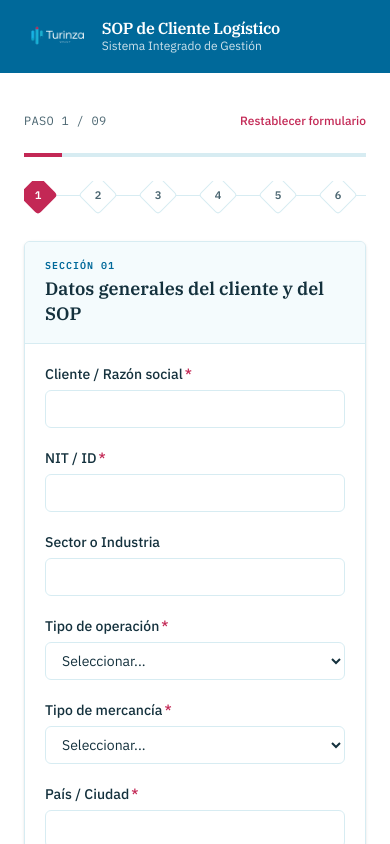
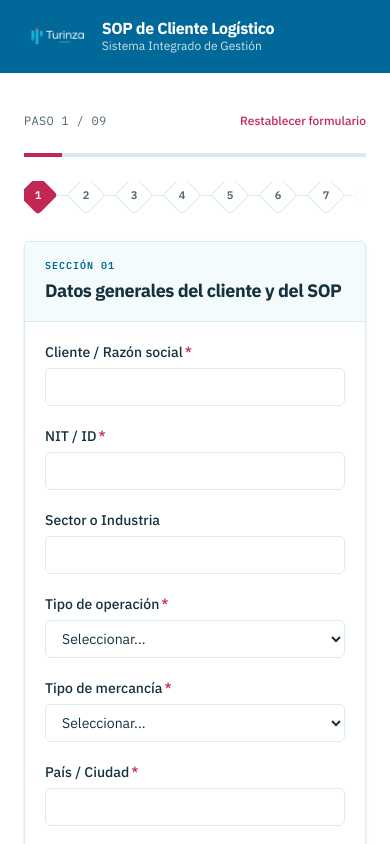
Before and after one commit to ADT-26/sop.turinza, a Next.js app: page / in a window 390 px wide. Shown: the top 844 px of the page. Built offline with nearby package versions, Linux system fonts and the light colour scheme.

Commit message:
mejora frontend

```diff
--- a/src/app/dashboard/[id]/page.tsx
+++ b/src/app/dashboard/[id]/page.tsx
@@ -57,7 +57,7 @@ export default async function DetalleSopPage({ params }: { params: Promise<{ id:
       <div className="flex flex-col gap-4 sm:flex-row sm:items-start sm:justify-between">
         <div>
           <p className="font-mono text-xs text-ink-muted">SOP #{sop.id}</p>
-          <h1 className="mt-1 font-serif text-2xl font-semibold text-ink">
+          <h1 className="mt-1 text-2xl font-bold tracking-tight text-ink">
             {data.datosGenerales.cliente}
           </h1>
           <p className="mt-1 font-mono text-sm text-ink-muted">
--- a/src/app/dashboard/page.tsx
+++ b/src/app/dashboard/page.tsx
@@ -20,7 +20,7 @@ export default async function DashboardPage() {
         <p className="font-mono text-[11px] font-semibold uppercase tracking-widest text-primary-dark">
           Panel interno
         </p>
-        <h1 className="mt-1 font-serif text-2xl font-semibold text-ink">SOPs recibidos</h1>
+        <h1 className="mt-1 text-2xl font-bold tracking-tight text-ink">SOPs recibidos</h1>
         <p className="mt-1 text-sm text-ink-muted">{sops.length} registro(s)</p>
       </div>
 
--- a/src/app/globals.css
+++ b/src/app/globals.css
@@ -12,7 +12,6 @@
   --color-ink-muted: #4a6570;
 
   --font-sans: var(--font-plex-sans);
-  --font-serif: var(--font-plex-serif);
   --font-mono: var(--font-plex-mono);
 }
 
@@ -20,3 +19,17 @@ body {
   background: #ffffff;
   color: var(--color-ink);
 }
+
+/* Desvanecido en el borde derecho para listas con scroll horizontal en móvil
+   (p.ej. el Stepper) — solo es necesario mientras el contenido pueda desbordar. */
+.scroll-fade-right {
+  mask-image: linear-gradient(to right, black calc(100% - 28px), transparent 100%);
+  -webkit-mask-image: linear-gradient(to right, black calc(100% - 28px), transparent 100%);
+}
+
+@media (min-width: 640px) {
+  .scroll-fade-right {
+    mask-image: none;
+    -webkit-mask-image: none;
+  }
+}
--- a/src/app/layout.tsx
+++ b/src/app/layout.tsx
@@ -1,5 +1,5 @@
 import type { Metadata } from "next";
-import { IBM_Plex_Sans, IBM_Plex_Serif, IBM_Plex_Mono } from "next/font/google";
+import { IBM_Plex_Sans, IBM_Plex_Mono } from "next/font/google";
 import { Header } from "@/components/layout/Header";
 import { Footer } from "@/components/layout/Footer";
 import "./globals.css";
@@ -8,12 +8,6 @@ const plexSans = IBM_Plex_Sans({
   variable: "--font-plex-sans",
   subsets: ["latin"],
   weight: ["400", "500", "600", "700"],
-});
-
-const plexSerif = IBM_Plex_Serif({
-  variable: "--font-plex-serif",
-  subsets: ["latin"],
-  weight: ["500", "600", "700"],
 });
 
 const plexMono = IBM_Plex_Mono({
@@ -38,7 +32,7 @@ export default function RootLayout({
   return (
     <html
       lang="es"
-      className={`${plexSans.variable} ${plexSerif.variable} ${plexMono.variable} h-full antialiased`}
+      className={`${plexSans.variable} ${plexMono.variable} h-full antialiased`}
     >
       <body className="flex min-h-full flex-col bg-surface">
         <a
--- a/src/components/layout/Header.tsx
+++ b/src/components/layout/Header.tsx
@@ -6,7 +6,7 @@ export function Header() {
           {/* eslint-disable-next-line @next/next/no-img-element */}
           <img src="/Logo-Turniza_5.gif" alt="Turinza" className="h-10 w-auto" />
           <div>
-            <p className="font-serif text-base font-semibold leading-tight tracking-tight text-white">
+            <p className="text-base font-bold leading-tight tracking-tight text-white">
               SOP de Cliente Logístico
             </p>
             <p className="text-xs text-white/80">Sistema Integrado de Gestión</p>
--- a/src/components/ui/SectionCard.tsx
+++ b/src/components/ui/SectionCard.tsx
@@ -14,7 +14,7 @@ export function SectionCard({ index, title, description, children }: SectionCard
         <p className="font-mono text-[10px] font-semibold uppercase tracking-widest text-primary-dark">
           Sección {String(index).padStart(2, "0")}
         </p>
-        <h2 className="mt-1 font-serif text-lg font-semibold leading-snug text-ink">{title}</h2>
+        <h2 className="mt-1 text-lg font-bold tracking-tight text-ink">{title}</h2>
         {description && <p className="mt-1 text-sm text-ink-muted">{description}</p>}
       </header>
       <div className="space-y-5 px-5 py-5">{children}</div>
--- a/src/components/ui/Stepper.tsx
+++ b/src/components/ui/Stepper.tsx
@@ -7,14 +7,14 @@ interface StepperProps {
 export function Stepper({ steps, current, onStepClick }: StepperProps) {
   return (
     <nav aria-label="Progreso del formulario">
-      <ol className="flex items-center overflow-x-auto pb-2 sm:overflow-visible">
+      <ol className="scroll-fade-right flex items-center overflow-x-auto pb-2 sm:overflow-visible">
         {steps.map((label, index) => {
           const isCurrent = index === current;
           const isDone = index < current;
           const isLast = index === steps.length - 1;
           return (
-            <li key={label} className="flex shrink-0 items-center">
-              <div className="flex flex-col items-center">
+            <li key={label} className="flex flex-1 items-center">
+              <div className="flex shrink-0 flex-col items-center">
                 <button
                   type="button"
                   onClick={() => onStepClick?.(index)}
@@ -42,7 +42,7 @@ export function Stepper({ steps, current, onStepClick }: StepperProps) {
               </div>
               {!isLast && (
                 <span
-                  className={`mx-1 h-px w-6 shrink-0 sm:w-10 ${isDone ? "bg-primary-dark" : "bg-line"}`}
+                  className={`mx-1 h-px min-w-3 flex-1 ${isDone ? "bg-primary-dark" : "bg-line"}`}
                   aria-hidden="true"
                 />
               )}
```
Also changed, not shown: 1 other file (tests, documents, lock files or other folders).
